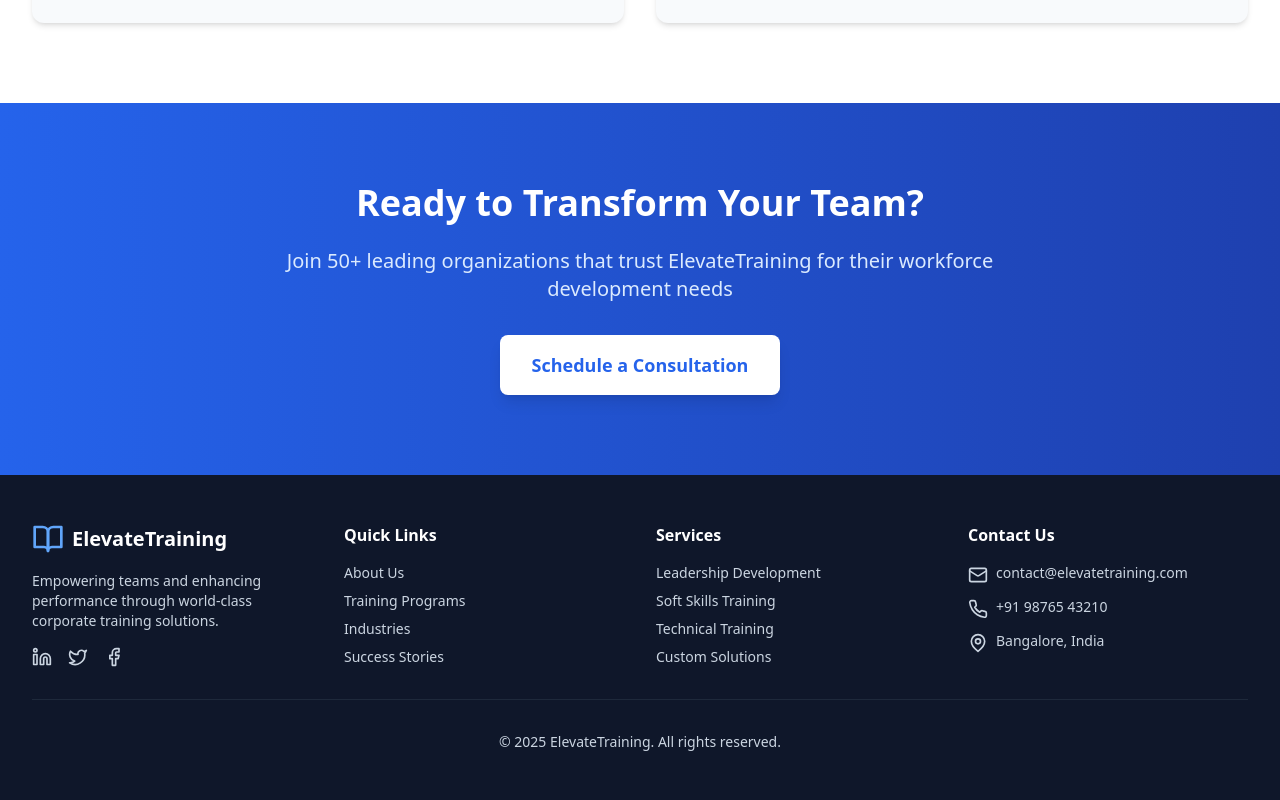
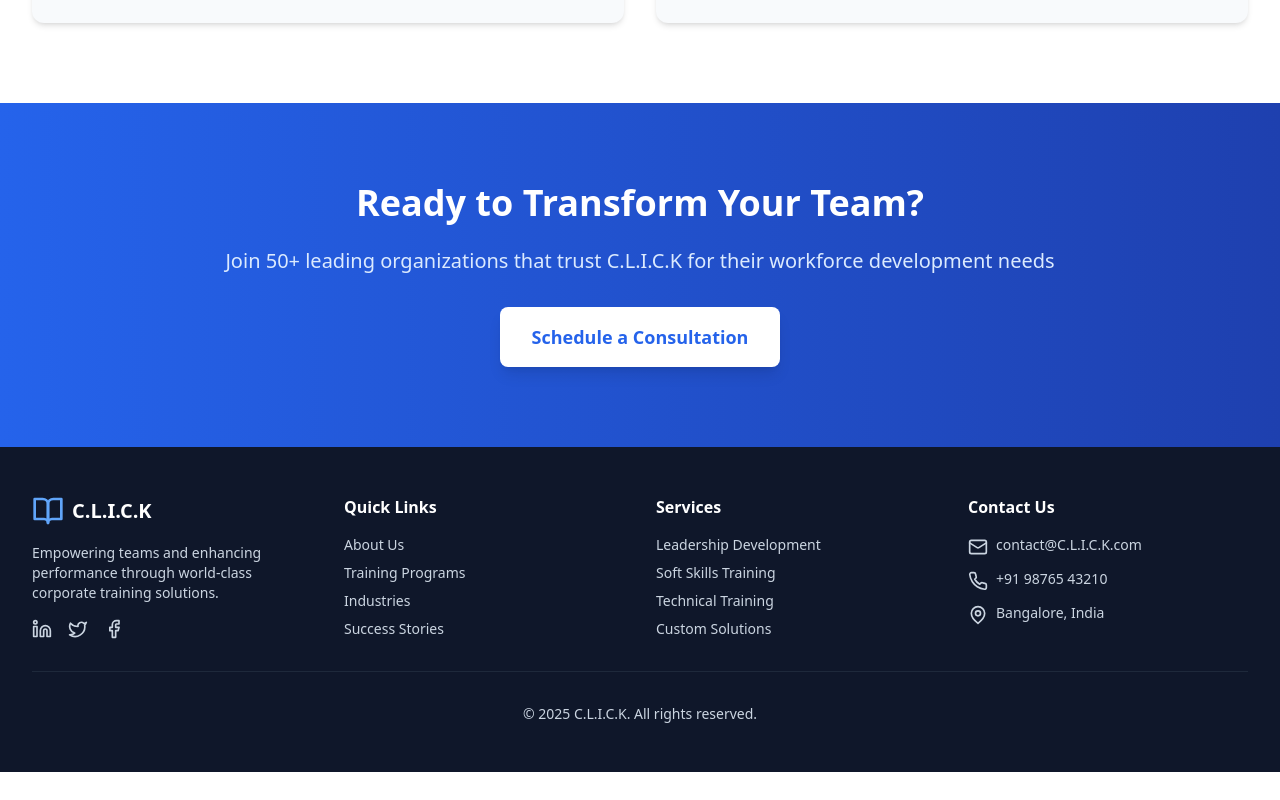
Before and after one commit to elevate-iiitn/C.L.I.C.K, a React (Vite) app: page / in a window 1280 px wide. Shown: the part 2677-3477 px from the top of the page. After the commit the page ends 3449 px from the top, so only its background shows below. Built offline with nearby package versions, Linux system fonts and the light colour scheme.

Commit message:
correct org name

```diff
--- a/src/components/Footer.tsx
+++ b/src/components/Footer.tsx
@@ -12,7 +12,7 @@ export default function Footer({ onNavigate }: FooterProps) {
           <div>
             <div className="flex items-center mb-4">
               <BookOpen className="h-8 w-8 text-blue-400" />
-              <span className="ml-2 text-xl font-bold text-white">ElevateTraining</span>
+              <span className="ml-2 text-xl font-bold text-white">C.L.I.C.K</span>
             </div>
             <p className="text-sm mb-4">
               Empowering teams and enhancing performance through world-class corporate training solutions.
@@ -65,7 +65,7 @@ export default function Footer({ onNavigate }: FooterProps) {
             <ul className="space-y-3 text-sm">
               <li className="flex items-start">
                 <Mail className="h-5 w-5 mr-2 flex-shrink-0 mt-0.5" />
-                <span>contact@elevatetraining.com</span>
+                <span>contact@C.L.I.C.K.com</span>
               </li>
               <li className="flex items-start">
                 <Phone className="h-5 w-5 mr-2 flex-shrink-0 mt-0.5" />
@@ -80,7 +80,7 @@ export default function Footer({ onNavigate }: FooterProps) {
         </div>
 
         <div className="border-t border-slate-800 mt-8 pt-8 text-sm text-center">
-          <p>&copy; 2025 ElevateTraining. All rights reserved.</p>
+          <p>&copy; 2025 C.L.I.C.K. All rights reserved.</p>
         </div>
       </div>
     </footer>
--- a/src/pages/AboutPage.tsx
+++ b/src/pages/AboutPage.tsx
@@ -68,7 +68,7 @@ export default function AboutPage() {
       <section className="bg-gradient-to-r from-slate-900 to-slate-800 text-white py-20">
         <div className="max-w-7xl mx-auto px-4 sm:px-6 lg:px-8">
           <div className="max-w-3xl">
-            <h1 className="text-5xl font-bold mb-6">About ElevateTraining</h1>
+            <h1 className="text-5xl font-bold mb-6">About C.L.I.C.K</h1>
             <p className="text-xl text-slate-300 leading-relaxed">
               We are a passionate team of learning and development professionals dedicated to transforming
               organizational performance through innovative, outcome-focused training solutions.
@@ -84,7 +84,7 @@ export default function AboutPage() {
               <h2 className="text-4xl font-bold text-slate-900 mb-6">Our Story</h2>
               <div className="space-y-4 text-lg text-slate-700 leading-relaxed">
                 <p>
-                  Founded in 2010, ElevateTraining emerged from a simple observation: traditional corporate
+                  Founded in 2010, C.L.I.C.K emerged from a simple observation: traditional corporate
                   training was failing to deliver real, measurable results. Organizations were investing
                   heavily in training programs, but employees returned to work unchanged.
                 </p>
--- a/src/pages/ContactPage.tsx
+++ b/src/pages/ContactPage.tsx
@@ -44,7 +44,7 @@ export default function ContactPage() {
     {
       icon: <Mail className="h-6 w-6 text-blue-600" />,
       title: 'Email Us',
-      detail: 'contact@elevatetraining.com',
+      detail: 'contact@C.L.I.C.K.com',
       subdDetail: 'We respond within 24 hours',
     },
     {
@@ -378,7 +378,7 @@ export default function ContactPage() {
               <div className="h-64 bg-slate-700 rounded-lg flex items-center justify-center text-4xl mb-6">
                 🗺️
               </div>
-              <p className="text-lg font-semibold mb-2">ElevateTraining Headquarters</p>
+              <p className="text-lg font-semibold mb-2">C.L.I.C.K Headquarters</p>
               <p className="text-slate-300">123 Business Park, MG Road</p>
               <p className="text-slate-300">Bangalore, Karnataka 560001, India</p>
             </div>
--- a/src/pages/HomePage.tsx
+++ b/src/pages/HomePage.tsx
@@ -47,7 +47,7 @@ export default function HomePage({ onNavigate }: HomePageProps) {
 
   const testimonials = [
     {
-      quote: 'ElevateTraining transformed our leadership team. The results were visible within weeks.',
+      quote: 'C.L.I.C.K transformed our leadership team. The results were visible within weeks.',
       author: 'Rajesh Kumar',
       position: 'HR Director, Tech Solutions Ltd',
       rating: 5,
@@ -122,7 +122,7 @@ export default function HomePage({ onNavigate }: HomePageProps) {
       <section className="py-20 bg-white">
         <div className="max-w-7xl mx-auto px-4 sm:px-6 lg:px-8">
           <div className="text-center mb-16">
-            <h2 className="text-4xl font-bold text-slate-900 mb-4">Why Choose ElevateTraining</h2>
+            <h2 className="text-4xl font-bold text-slate-900 mb-4">Why Choose C.L.I.C.K</h2>
             <p className="text-xl text-slate-600 max-w-2xl mx-auto">
               We deliver measurable results through innovative training methodologies
             </p>
@@ -218,7 +218,7 @@ export default function HomePage({ onNavigate }: HomePageProps) {
         <div className="max-w-4xl mx-auto px-4 sm:px-6 lg:px-8 text-center">
           <h2 className="text-4xl font-bold mb-6">Ready to Transform Your Team?</h2>
           <p className="text-xl mb-8 text-blue-100">
-            Join 50+ leading organizations that trust ElevateTraining for their workforce development needs
+            Join 50+ leading organizations that trust C.L.I.C.K for their workforce development needs
           </p>
           <button
             onClick={() => onNavigate('contact')}
--- a/src/pages/TestimonialsPage.tsx
+++ b/src/pages/TestimonialsPage.tsx
@@ -7,7 +7,7 @@ interface TestimonialsPageProps {
 export default function TestimonialsPage({ onNavigate }: TestimonialsPageProps) {
   const testimonials = [
     {
-      quote: 'ElevateTraining completely transformed our leadership team. The facilitators brought real-world experience and practical tools that our managers could apply immediately. Within three months, we saw measurable improvements in team engagement and productivity.',
+      quote: 'C.L.I.C.K completely transformed our leadership team. The facilitators brought real-world experience and practical tools that our managers could apply immediately. Within three months, we saw measurable improvements in team engagement and productivity.',
       author: 'Rajesh Kumar',
       position: 'HR Director',
       company: 'Tech Solutions Ltd',
@@ -25,7 +25,7 @@ export default function TestimonialsPage({ onNavigate }: TestimonialsPageProps)
       image: '👩‍💼',
     },
     {
-      quote: 'We partnered with ElevateTraining for a custom leadership development program. Their team took time to understand our culture and challenges, delivering a program that felt tailor-made. The ROI has been exceptional.',
+      quote: 'We partnered with C.L.I.C.K for a custom leadership development program. Their team took time to understand our culture and challenges, delivering a program that felt tailor-made. The ROI has been exceptional.',
       author: 'Amit Patel',
       position: 'VP Operations',
       company: 'Global Logistics Corp',
@@ -43,7 +43,7 @@ export default function TestimonialsPage({ onNavigate }: TestimonialsPageProps)
       image: '👩‍💼',
     },
     {
-      quote: 'ElevateTraining helped us navigate a major digital transformation. Their change management and leadership programs equipped our middle managers to lead their teams through uncertainty with confidence.',
+      quote: 'C.L.I.C.K helped us navigate a major digital transformation. Their change management and leadership programs equipped our middle managers to lead their teams through uncertainty with confidence.',
       author: 'Vikram Singh',
       position: 'Managing Director',
       company: 'Heritage Bank',
@@ -298,7 +298,7 @@ export default function TestimonialsPage({ onNavigate }: TestimonialsPageProps)
           <Award className="h-16 w-16 mx-auto mb-6" />
           <h2 className="text-4xl font-bold mb-6">Ready to Write Your Success Story?</h2>
           <p className="text-xl text-blue-100 mb-8">
-            Join the organizations that have transformed their workforce with ElevateTraining
+            Join the organizations that have transformed their workforce with C.L.I.C.K
           </p>
           <button
             onClick={() => onNavigate('contact')}
```
